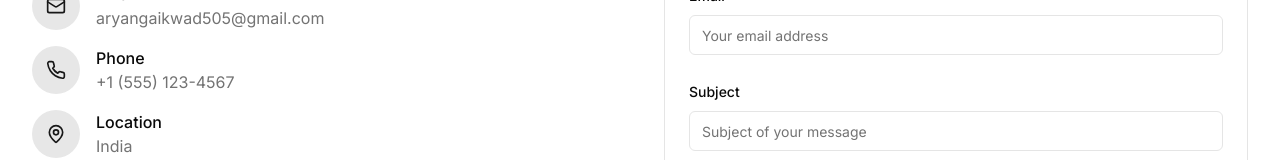
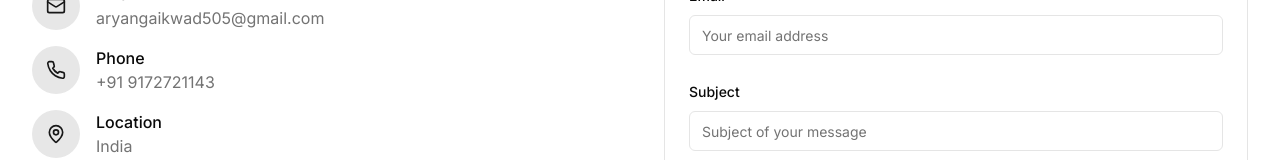
Before and after one commit to Megamind0407/MyPortfolio, a Next.js app: page /contact in a window 1280 px wide. Shown: the part 490-650 px from the top of the page. Built offline with nearby package versions, Linux system fonts and the light colour scheme.

Commit message:
update credentials

```diff
--- a/app/contact/page.tsx
+++ b/app/contact/page.tsx
@@ -84,7 +84,7 @@ export default function ContactPage() {
               </div>
               <div>
                 <h3 className="font-medium">Phone</h3>
-                <p className="text-muted-foreground">+1 (555) 123-4567</p>
+                <p className="text-muted-foreground">+91 9172721143</p>
               </div>
             </div>
 
```
